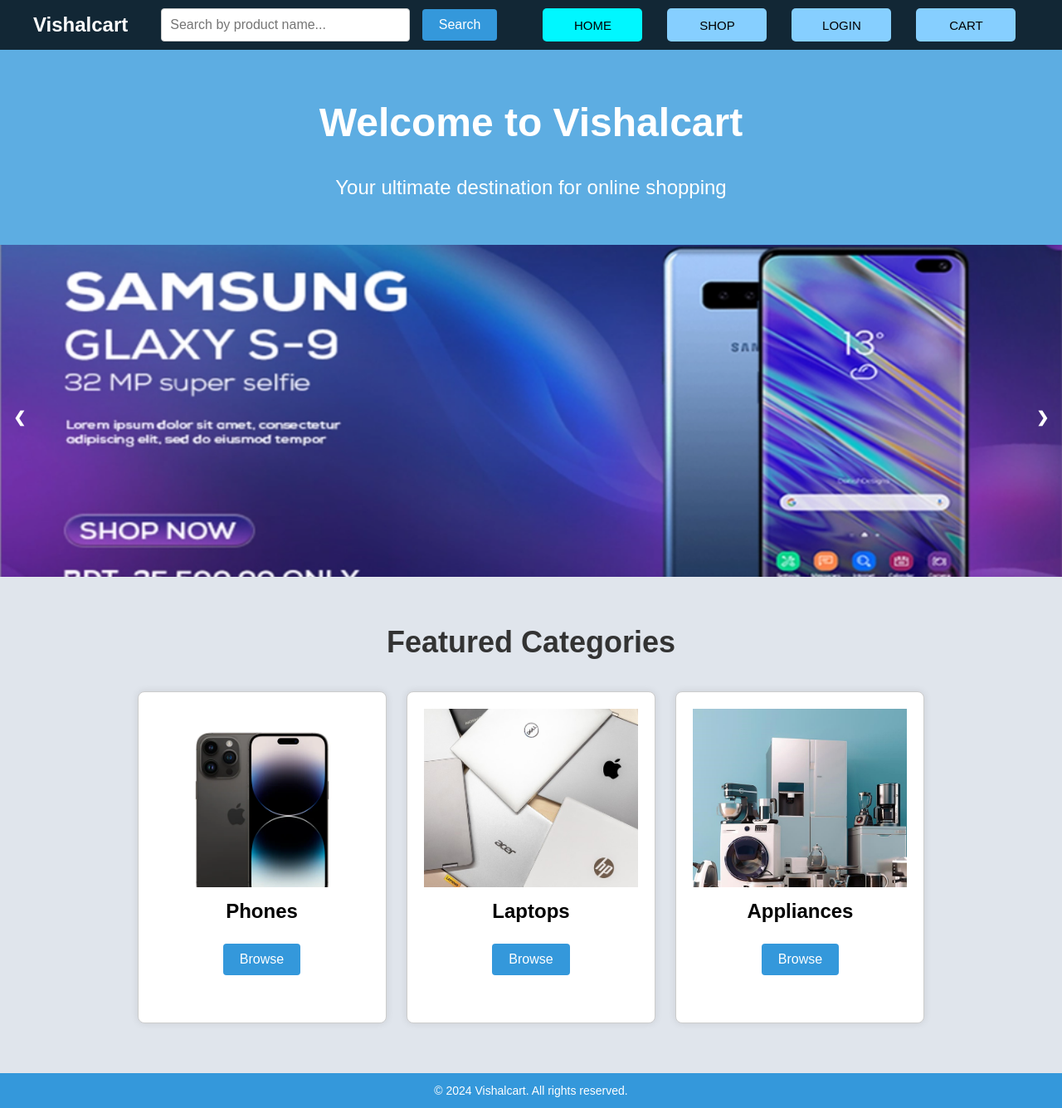
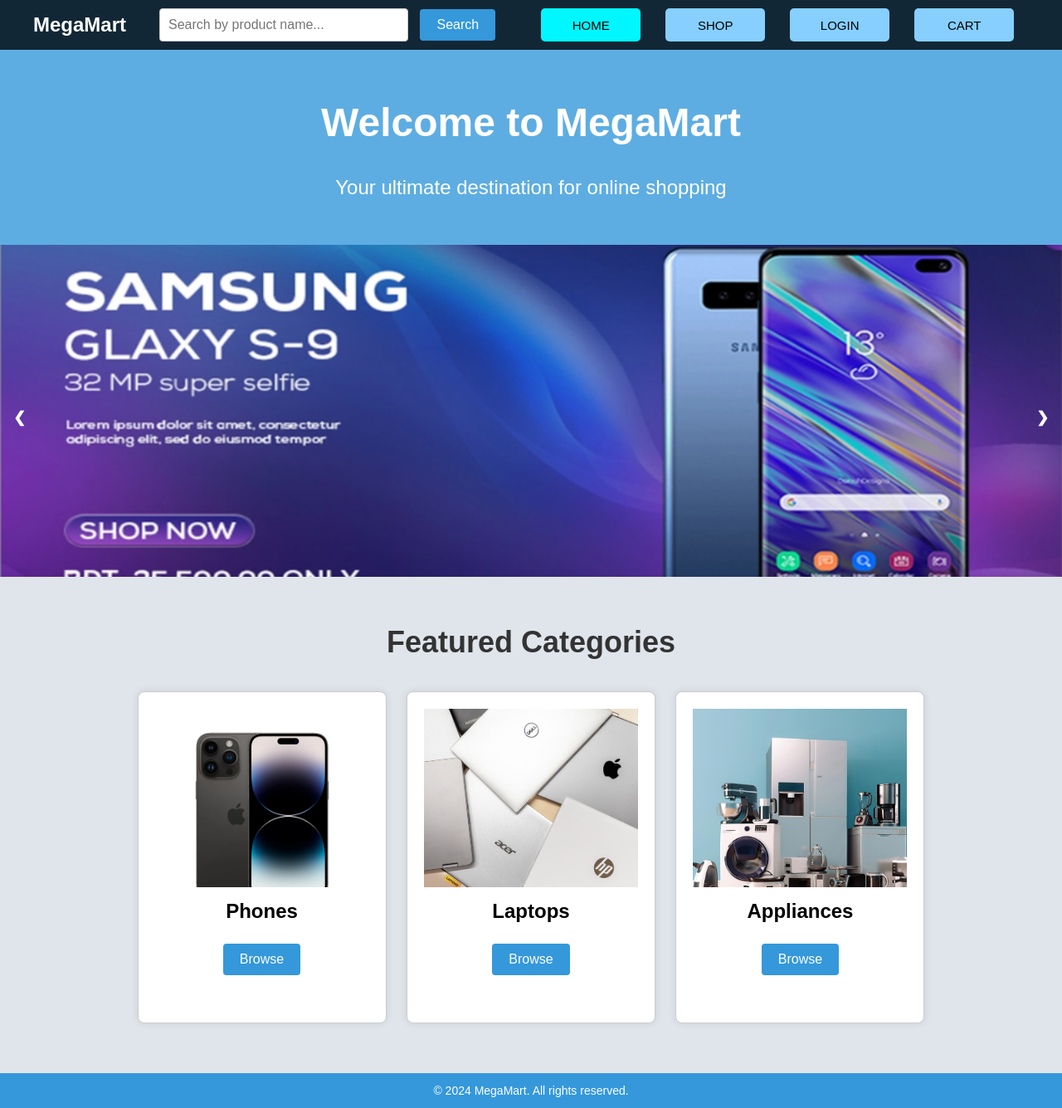
Before and after one commit to Debanjan-Choudhury/vishal-mart, a website: page index.html in a window 1280 px wide. Shown: the whole page at 83% size. Drawn offline with Linux system fonts and the light colour scheme.

Commit message:
second commit

```diff
--- a/index.html
+++ b/index.html
@@ -3,7 +3,7 @@
 <head>
     <meta charset="UTF-8">
     <meta name="viewport" content="width=device-width, initial-scale=1.0">
-    <title>Vishalcart - Your Online Shopping Destination</title>
+    <title>MegaMart - Your Online Shopping Destination</title>
     <link rel="stylesheet" href="styles.css">
     <link rel="stylesheet" href="slideshow.css">
 </head>
@@ -12,7 +12,7 @@
         <div class="container">
             <div class="header-left">
 
-                    <h1 class="logo">Vishalcart</h1>
+                    <h1 class="logo">MegaMart</h1>
                     <form id="searchForm" class="search-form">
                         <input type="text" id="searchInput" name="searchInput" placeholder="Search by product name...">
                         <button type="submit">Search</button>
@@ -33,7 +33,7 @@
     <main>
         <section class="hero">
             <div class="container">
-                <h2>Welcome to Vishalcart</h2>
+                <h2>Welcome to MegaMart</h2>
                 <p>Your ultimate destination for online shopping</p>
             </div>
         </section>
@@ -103,7 +103,7 @@
 
     <footer style="min-height: 100%;">
         <div class="container">
-            <p>&copy; 2024 Vishalcart. All rights reserved.</p>
+            <p>&copy; 2024 MegaMart. All rights reserved.</p>
         </div>
     </footer>
 
```
Also changed, not shown: cart.html (+3 -3 lines), login.html (+3 -3 lines), order-confirmation.html (+3 -3 lines), product-app-cat.html (+1 -1 lines), product-details.html (+3 -3 lines), product-laptop-cat.html (+1 -1 lines), product-phone-cat.html (+1 -1 lines), shop.html (+3 -3 lines).
